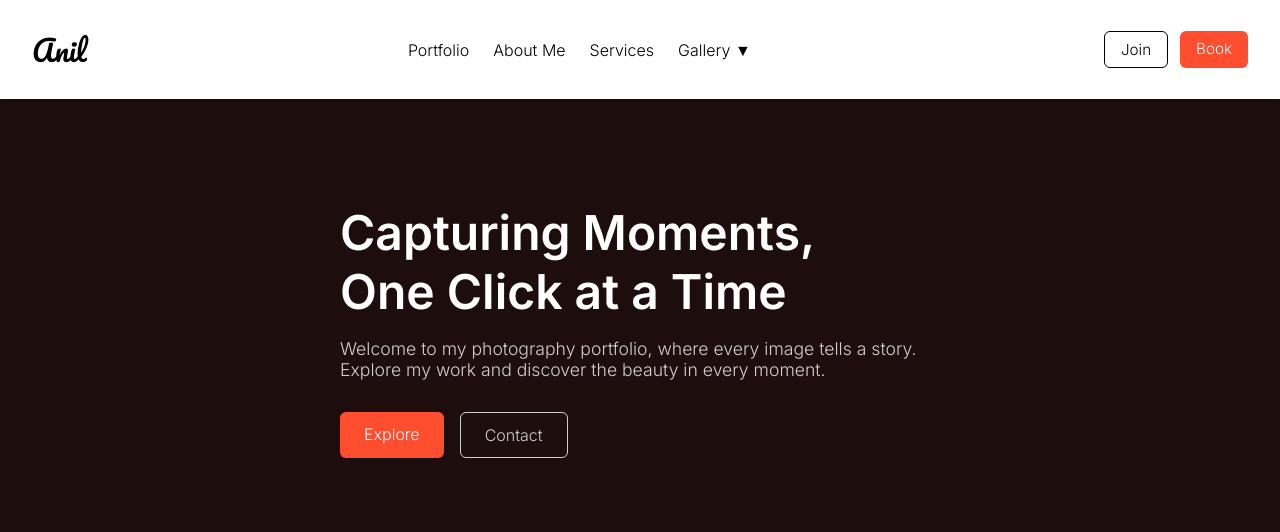
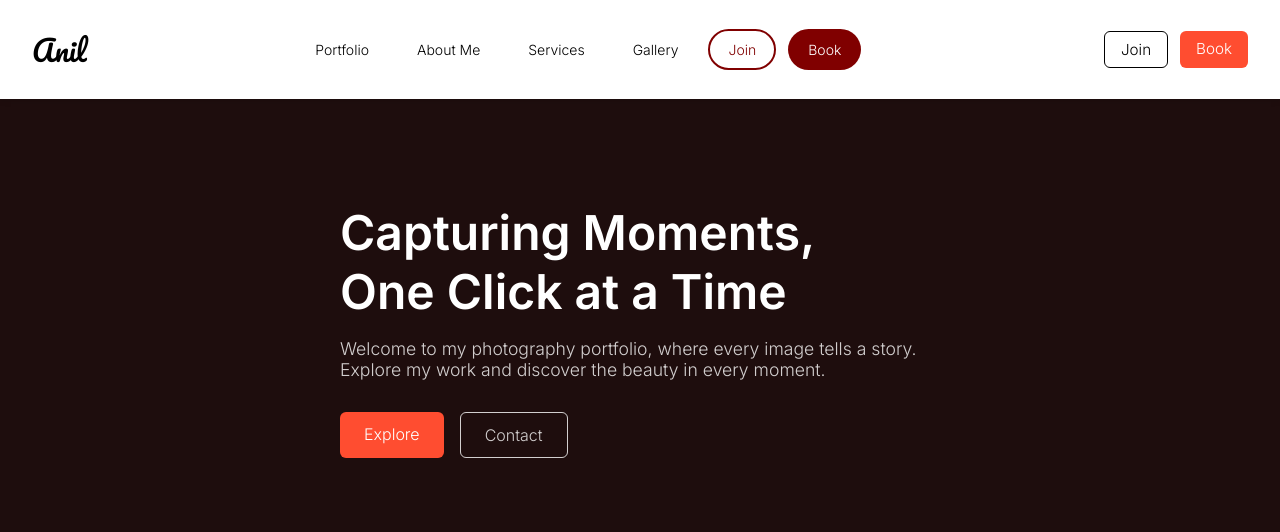
Before and after one commit to anil-lingala/anil-lingala.github.io, a plain HTML site: page index.html in a window 1280 px wide. Shown: the top 532 px of the page. Drawn offline with Linux system fonts and the light colour scheme.

Commit message:
Update index.html

```diff
--- a/index.html
+++ b/index.html
@@ -197,6 +197,49 @@
         display: none; /* For mobile: hide or add hamburger later */
       }
     }
+
+    .nav-links {
+  display: flex;
+  gap: 12px;
+  align-items: center;
+  flex-wrap: wrap;
+}
+
+.nav-btn {
+  padding: 10px 18px;
+  border-radius: 999px;
+  text-decoration: none;
+  font-weight: 500;
+  font-size: 14px;
+  transition: all 0.3s ease;
+}
+
+.nav-btn:hover {
+  opacity: 0.9;
+  transform: translateY(-1px);
+}
+
+.nav-btn.outlined {
+  border: 2px solid #800000;
+  color: #800000;
+  background-color: transparent;
+}
+
+.nav-btn.outlined:hover {
+  background-color: #800000;
+  color: white;
+}
+
+.nav-btn.solid {
+  background-color: #800000;
+  color: white;
+  border: 2px solid transparent;
+}
+
+.nav-btn.solid:hover {
+  background-color: #a52a2a;
+}
+
   </style>
 </head>
 <body>
@@ -204,12 +247,15 @@
   <!-- Navbar -->
   <header class="navbar">
     <div class="logo">Anil</div>
-    <nav class="nav-links">
-      <a href="#">Portfolio</a>
-      <a href="#">About Me</a>
-      <a href="#">Services</a>
-      <a href="#">Gallery ▼</a>
-    </nav>
+<nav class="nav-links">
+  <a href="#portfolio" class="nav-btn">Portfolio</a>
+  <a href="#about" class="nav-btn">About Me</a>
+  <a href="#services" class="nav-btn">Services</a>
+  <a href="#gallery" class="nav-btn">Gallery</a>
+  <a href="#join" class="nav-btn outlined">Join</a>
+  <a href="#book" class="nav-btn solid">Book</a>
+</nav>
+
     <div class="nav-buttons">
       <a href="#" class="join">Join</a>
       <a href="#" class="book">Book</a>
```
